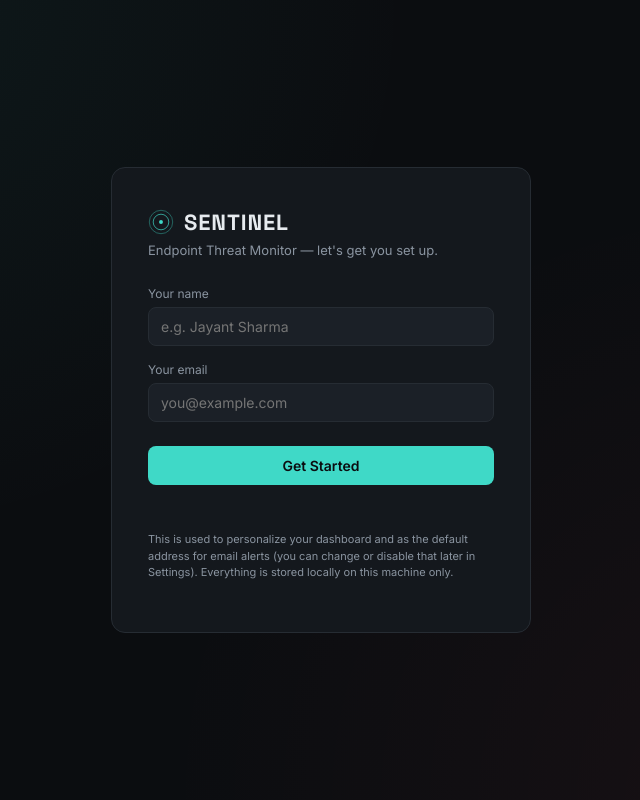
After one commit to jayant933/Sentinel-EDR, a Flask app: template edr_project/templates/welcome.html in a window 1280 px wide. The commit adds this page. Shown: the whole page, without its empty margins (319-959 px from the left). Run offline with Flask 3, Linux system fonts and the light colour scheme; the template is opened without the code that fills it, so the values that code supplies are empty; data comes from the database, SQL or seed files in the repository.

Commit message:
Updated dashboard with welcome screen and email settings

```diff
--- a/edr_project/app.py
+++ b/edr_project/app.py
@@ -26,7 +26,28 @@ engine = MonitorEngine()
 
 @app.route("/")
 def dashboard():
-    return render_template("dashboard.html")
+    if not database.has_profile():
+        return render_template("welcome.html")
+    return render_template("dashboard.html", profile=database.get_profile())
+
+
+@app.route("/api/profile", methods=["GET"])
+def api_get_profile():
+    profile = database.get_profile()
+    return jsonify(profile or {})
+
+
+@app.route("/api/profile", methods=["POST"])
+def api_save_profile():
+    data = request.get_json(silent=True) or {}
+    username = (data.get("username") or "").strip()
+    email = (data.get("email") or "").strip()
+    if not username or not email:
+        return jsonify({"success": False, "message": "Name and email are required."}), 400
+    if "@" not in email or "." not in email:
+        return jsonify({"success": False, "message": "Please enter a valid email address."}), 400
+    database.save_profile(username, email)
+    return jsonify({"success": True, "message": "Profile saved."})
 
 
 @app.route("/api/summary")
--- a/edr_project/database.py
+++ b/edr_project/database.py
@@ -133,6 +133,15 @@ def init_db():
                 sender_email TEXT DEFAULT '',
                 sender_app_password TEXT DEFAULT '',
                 recipient_email TEXT DEFAULT ''
+            )
+        """)
+
+        cur.execute("""
+            CREATE TABLE IF NOT EXISTS user_profile (
+                id INTEGER PRIMARY KEY CHECK (id = 1),
+                username TEXT NOT NULL,
+                email TEXT NOT NULL,
+                created_at REAL
             )
         """)
 
@@ -398,3 +407,39 @@ def save_email_settings(enabled, smtp_server, smtp_port, sender_email, sender_ap
                    recipient_email=excluded.recipient_email""",
             (int(enabled), smtp_server, smtp_port, sender_email, sender_app_password, recipient_email),
         )
+
+
+# ---------------------------------------------------------------- User profile ----
+
+def has_profile():
+    with get_cursor() as cur:
+        cur.execute("SELECT 1 FROM user_profile WHERE id = 1")
+        return cur.fetchone() is not None
+
+
+def get_profile():
+    with get_cursor() as cur:
+        cur.execute("SELECT * FROM user_profile WHERE id = 1")
+        row = cur.fetchone()
+        return dict(row) if row else None
+
+
+def save_profile(username, email):
+    with get_cursor(commit=True) as cur:
+        cur.execute(
+            """INSERT INTO user_profile (id, username, email, created_at)
+               VALUES (1, ?, ?, ?)
+               ON CONFLICT(id) DO UPDATE SET username=excluded.username, email=excluded.email""",
+            (username.strip(), email.strip(), time.time()),
+        )
+        # Convenience: pre-fill the recipient email in Email Alert settings
+        # with the profile email, if none has been set yet.
+        cur.execute("SELECT recipient_email FROM email_settings WHERE id = 1")
+        row = cur.fetchone()
+        if row is None or not row["recipient_email"]:
+            cur.execute(
+                """INSERT INTO email_settings (id, recipient_email, sender_email)
+                   VALUES (1, ?, ?)
+                   ON CONFLICT(id) DO UPDATE SET recipient_email=excluded.recipient_email""",
+                (email.strip(), email.strip()),
+            )
--- a/edr_project/templates/dashboard.html
+++ b/edr_project/templates/dashboard.html
@@ -20,6 +20,7 @@
     </svg>
     <span class="brand-name">SENTINEL</span>
     <span class="brand-sub">Endpoint Threat Monitor</span>
+    {% if profile %}<span class="brand-sub">Welcome, {{ profile.username }}</span>{% endif %}
   </div>
   <div class="status">
     <span class="status-dot" id="statusDot"></span>
--- /dev/null
+++ b/edr_project/templates/welcome.html
@@ -0,0 +1,153 @@
+<!DOCTYPE html>
+<html lang="en">
+<head>
+<meta charset="UTF-8">
+<meta name="viewport" content="width=device-width, initial-scale=1.0">
+<title>SENTINEL &mdash; Welcome</title>
+<link rel="preconnect" href="https://fonts.googleapis.com">
+<link href="https://fonts.googleapis.com/css2?family=Space+Grotesk:wght@400;500;600;700&family=Inter:wght@400;500;600&family=JetBrains+Mono:wght@400;500;600&display=swap" rel="stylesheet">
+<link rel="stylesheet" href="{{ url_for('static', filename='css/style.css') }}">
+<style>
+  .welcome-wrap {
+    min-height: 100vh;
+    display: flex;
+    align-items: center;
+    justify-content: center;
+    padding: 24px;
+  }
+  .welcome-card {
+    background: var(--bg-panel);
+    border: 1px solid var(--border-hairline);
+    border-radius: 14px;
+    padding: 40px 36px;
+    max-width: 420px;
+    width: 100%;
+  }
+  .welcome-logo {
+    display: flex;
+    align-items: center;
+    gap: 10px;
+    margin-bottom: 6px;
+  }
+  .welcome-title {
+    font-family: var(--font-display);
+    font-size: 22px;
+    font-weight: 700;
+    letter-spacing: 0.04em;
+  }
+  .welcome-subtitle {
+    color: var(--text-muted);
+    font-size: 13px;
+    margin: 4px 0 28px 0;
+  }
+  .welcome-form label {
+    display: flex;
+    flex-direction: column;
+    gap: 6px;
+    font-size: 12px;
+    color: var(--text-muted);
+    margin-bottom: 16px;
+  }
+  .welcome-form input {
+    background: var(--bg-panel-alt);
+    border: 1px solid var(--border-hairline);
+    border-radius: 8px;
+    padding: 10px 12px;
+    color: var(--text-primary);
+    font-family: var(--font-body);
+    font-size: 14px;
+  }
+  .welcome-form input:focus { outline: none; border-color: var(--accent-cyan); }
+  .welcome-submit {
+    width: 100%;
+    margin-top: 8px;
+    padding: 11px;
+    border-radius: 8px;
+    border: none;
+    background: var(--accent-cyan);
+    color: #0B0D10;
+    font-family: var(--font-body);
+    font-weight: 700;
+    font-size: 14px;
+    cursor: pointer;
+  }
+  .welcome-submit:hover { opacity: 0.9; }
+  .welcome-error {
+    color: var(--risk-high);
+    font-size: 12px;
+    margin-top: 10px;
+    min-height: 16px;
+  }
+  .welcome-note {
+    color: var(--text-muted);
+    font-size: 11px;
+    margin-top: 20px;
+    line-height: 1.5;
+  }
+</style>
+</head>
+<body>
+
+<div class="welcome-wrap">
+  <div class="welcome-card">
+    <div class="welcome-logo">
+      <svg width="26" height="26" viewBox="0 0 40 40">
+        <circle cx="20" cy="20" r="18" fill="none" stroke="var(--accent-cyan)" stroke-width="1.5" opacity="0.4"/>
+        <circle cx="20" cy="20" r="12" fill="none" stroke="var(--accent-cyan)" stroke-width="1.5" opacity="0.7"/>
+        <circle cx="20" cy="20" r="3" fill="var(--accent-cyan)"/>
+      </svg>
+      <span class="welcome-title">SENTINEL</span>
+    </div>
+    <p class="welcome-subtitle">Endpoint Threat Monitor &mdash; let's get you set up.</p>
+
+    <form class="welcome-form" id="welcomeForm">
+      <label>Your name
+        <input type="text" id="username" placeholder="e.g. Jayant Sharma" required />
+      </label>
+      <label>Your email
+        <input type="email" id="email" placeholder="you@example.com" required />
+      </label>
+      <button type="submit" class="welcome-submit">Get Started</button>
+      <div class="welcome-error" id="welcomeError"></div>
+    </form>
+
+    <p class="welcome-note">
+      This is used to personalize your dashboard and as the default address for
+      email alerts (you can change or disable that later in Settings). Everything
+      is stored locally on this machine only.
+    </p>
+  </div>
+</div>
+
+<script>
+document.getElementById('welcomeForm').addEventListener('submit', async (e) => {
+  e.preventDefault();
+  const username = document.getElementById('username').value.trim();
+  const email = document.getElementById('email').value.trim();
+  const errorEl = document.getElementById('welcomeError');
+
+  if (!username || !email) {
+    errorEl.textContent = 'Please fill in both fields.';
+    return;
+  }
+
+  try {
+    const res = await fetch('/api/profile', {
+      method: 'POST',
+      headers: { 'Content-Type': 'application/json' },
+      body: JSON.stringify({ username, email }),
+    });
+    const data = await res.json();
+    if (data.success) {
+      window.location.href = '/';
+    } else {
+      errorEl.textContent = data.message || 'Something went wrong.';
+    }
+  } catch (err) {
+    errorEl.textContent = 'Could not reach the server. Please try again.';
+  }
+});
+</script>
+
+</body>
+</html>
```
